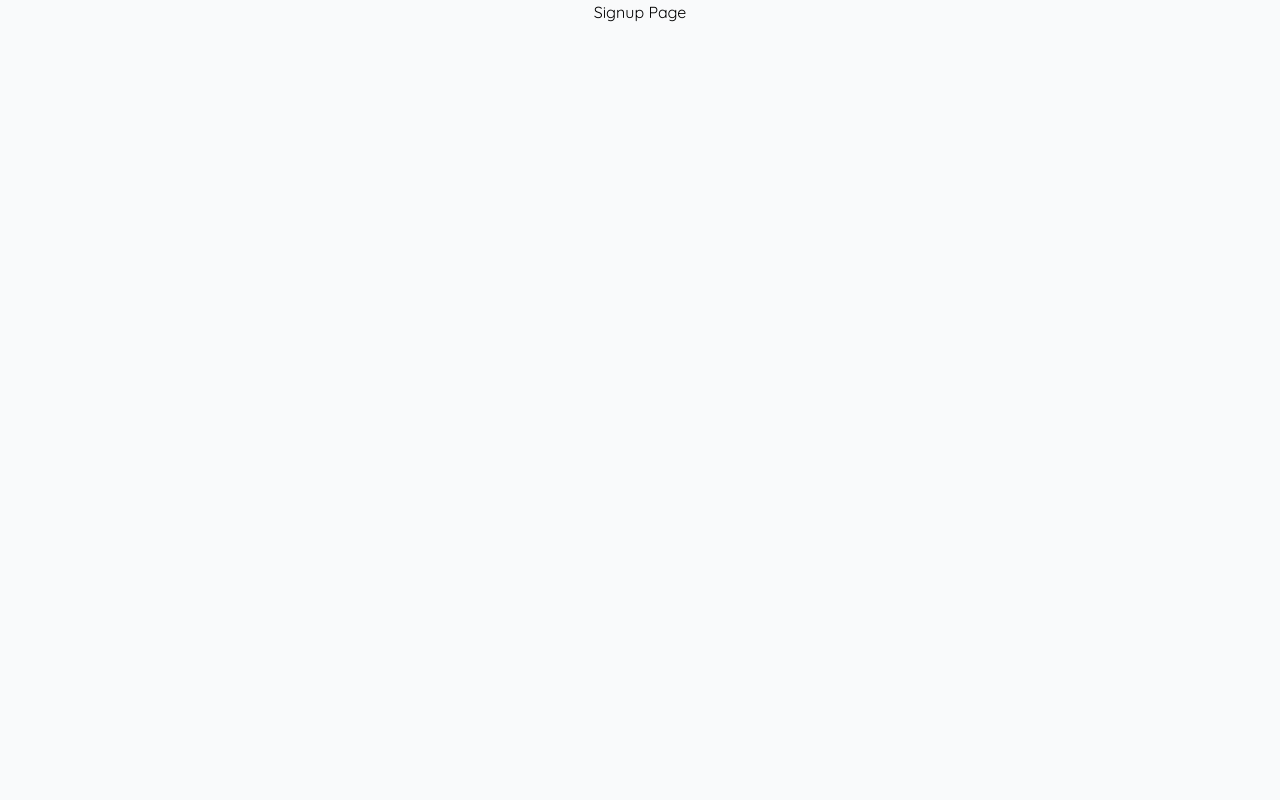
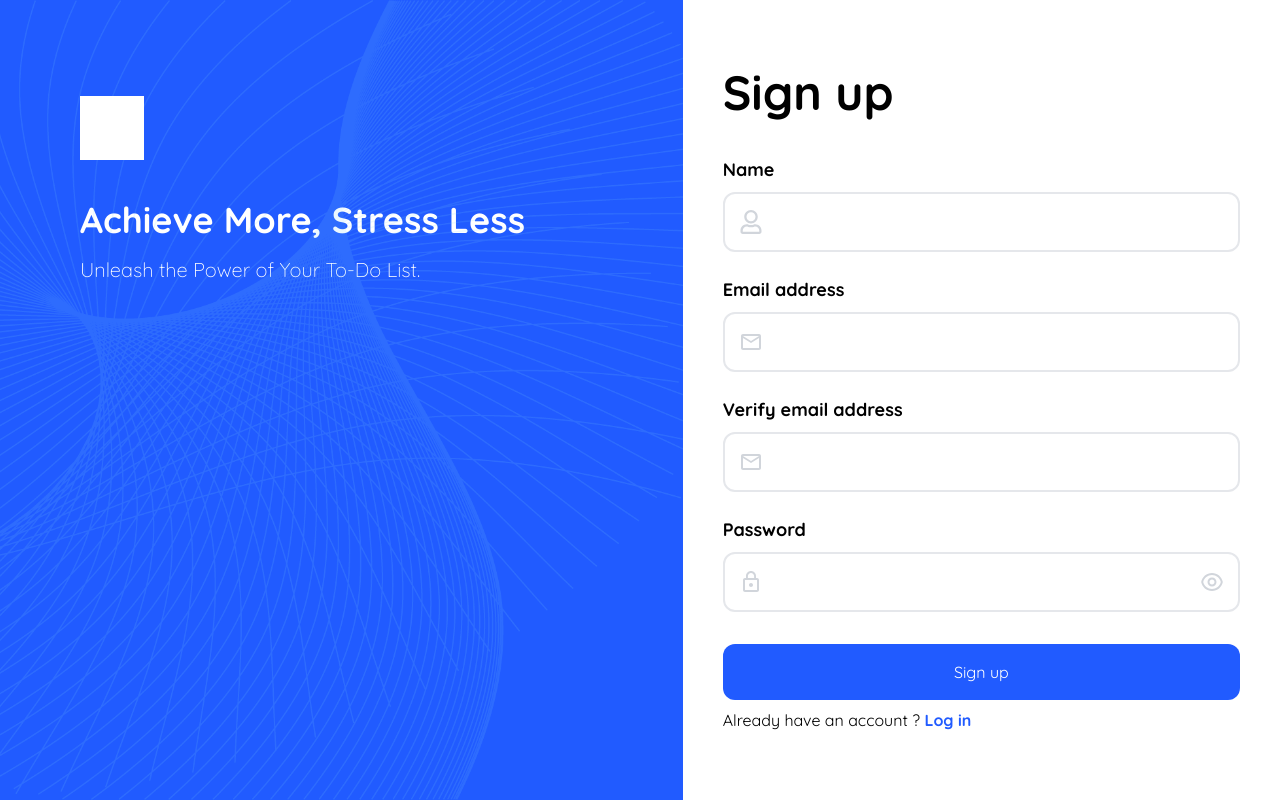
Before and after one commit to vioule/todo-app, a Next.js app: page /signup in a window 1280 px wide. Built offline with nearby package versions, Linux system fonts and the light colour scheme.

Commit message:
Add signup page
create front end behavior
export login/Slogan component to reuse in both login and signup page

```diff
--- a/app/login/page.tsx
+++ b/app/login/page.tsx
@@ -2,13 +2,13 @@
 import Password from "@/components/form/Password";
 import Email from "@/components/form/Email";
 import Spinner from "@/components/icons/Spinner";
-import Image from "next/image";
 import Link from "next/link";
 import { useState } from "react";
 import { z } from "zod";
 import LoginSchema from "@/schemas/Login";
 import { TErrorMessage } from "@/types";
 import ErrorMessage from "@/components/form/ErrorMessage";
+import Slogan from "@/components/login/Slogan";
 
 interface ILoginError {
   email: TErrorMessage;
@@ -60,20 +60,7 @@ export default function Login() {
   };
   return (
     <div className="h-screen w-screen flex flex-row max-w-[1920px]">
-      <div className="relative bg-primary w-full max-lg:hidden text-white px-20 pt-24">
-        <Image
-          src={"/auth-background.png"}
-          alt="Abstract background"
-          width={3900}
-          height={3900}
-          className="absolute top-0 left-0 w-full h-full opacity-15 object-cover"
-        />
-        <div className="relative w-[4rem] h-[4rem] bg-white"></div>
-        <h1 className="text-4xl font-bold mt-10">Achieve More, Stress Less</h1>
-        <h2 className="text-xl font-light mt-4">
-          Unleash the Power of Your To-Do List.
-        </h2>
-      </div>
+      <Slogan />
       <div className="relative bg-white w-full h-full flex justify-center overflow-x-hidden">
         <div className="flex flex-col justify-center p-10 gap-2 h-full max-w-[600px] w-full min-h-[550px] max-sm:min-h-[500px]">
           <div className="w-[4rem] h-[4rem] bg-primary mb-6 hidden max-lg:block"></div>
--- a/app/signup/page.tsx
+++ b/app/signup/page.tsx
@@ -1,3 +1,121 @@
-export default async function Login() {
-  return <div>Signup Page</div>;
+"use client";
+import Password from "@/components/form/Password";
+import Email from "@/components/form/Email";
+import Spinner from "@/components/icons/Spinner";
+import Link from "next/link";
+import { useState } from "react";
+import { z } from "zod";
+import { SignupSchema } from "@/schemas/Login";
+import { TErrorMessage } from "@/types";
+import ErrorMessage from "@/components/form/ErrorMessage";
+import Slogan from "@/components/login/Slogan";
+import Name from "@/components/form/Name";
+
+interface ISignupError {
+  name: TErrorMessage;
+  email: TErrorMessage;
+  verifyEmail: TErrorMessage;
+  password: TErrorMessage;
+  response: TErrorMessage;
 }
+
+export default function Signup() {
+  const [error, setError] = useState<ISignupError>({
+    name: null,
+    email: null,
+    verifyEmail: null,
+    password: null,
+    response: null,
+  });
+  const [name, setName] = useState("");
+  const [email, setEmail] = useState("");
+  const [verifyEmail, setVerifyEmail] = useState("");
+  const [password, setPassword] = useState("");
+  const [isLoading, setIsLoading] = useState(false);
+  const handleOnClick = async () => {
+    try {
+      const res = SignupSchema.parse({ name, email, verifyEmail, password });
+      setIsLoading(true);
+      const response = await fetch("/api/test-loading");
+      const data = await response.json();
+      setIsLoading(false);
+      if (data.user) {
+        //redirect to user dashboard
+      } else {
+        setError({
+          name: null,
+          email: null,
+          verifyEmail: null,
+          password: null,
+          response: data.message,
+        });
+      }
+    } catch (err) {
+      if (err instanceof z.ZodError) {
+        let ret: ISignupError = {
+          name: null,
+          email: null,
+          verifyEmail: null,
+          password: null,
+          response: null,
+        };
+        err.issues.map((e) => {
+          const path = e.path[0] as "email" | "password";
+          ret[path] = e.message;
+        });
+        setError({ ...error, ...ret });
+      } else {
+        throw err;
+      }
+    }
+  };
+  return (
+    <div className="h-screen w-screen flex flex-row max-w-[1920px]">
+      <Slogan />
+      <div className="relative bg-white w-full h-full flex justify-center overflow-x-hidden">
+        <div className="flex flex-col justify-center p-10 gap-2 h-full max-w-[600px] w-full min-h-[800px] max-sm:min-h-[700px]">
+          <div className="w-[4rem] h-[4rem] bg-primary mb-6 hidden max-lg:block"></div>
+          <p className="text-5xl font-bold mb-4">Sign up</p>
+          <span className="font-bold text-lg mt-4">Name</span>
+          <Name onChange={(e) => setName(e.target.value)} error={error.name} />
+          <span className="font-bold text-lg mt-4">Email address</span>
+          <Email
+            onChange={(e) => setEmail(e.target.value)}
+            error={error.email}
+          />
+          <span className="font-bold text-lg mt-4">Verify email address</span>
+          <Email
+            onChange={(e) => setVerifyEmail(e.target.value)}
+            error={error.verifyEmail}
+          />
+          <span className="font-bold text-lg mt-4">Password</span>
+          <Password
+            onChange={(e) => setPassword(e.target.value)}
+            error={error.password}
+          />
+          <button
+            className=" bg-primary text-white p-4 rounded-xl mt-6 hover:bg-primary-darken"
+            onClick={handleOnClick}
+          >
+            Sign up
+          </button>
+          <span>
+            Already have an account ?{" "}
+            <Link
+              href={"/login"}
+              className="text-primary font-bold hover:text-primary-darken"
+            >
+              Log in
+            </Link>
+          </span>
+          <ErrorMessage error={error.response} />
+        </div>
+        {isLoading && (
+          <div className="absolute left-0 top-0 h-full w-full flex justify-center items-center text-primary backdrop-blur-[2px] backdrop-saturate-50">
+            <Spinner size={4} />
+          </div>
+        )}
+      </div>
+    </div>
+  );
+}
--- /dev/null
+++ b/components/form/Name.tsx
@@ -0,0 +1,26 @@
+import { TErrorMessage } from "@/types";
+import { FaRegUser } from "react-icons/fa";
+import ErrorMessage from "./ErrorMessage";
+
+interface IName {
+  onChange: (e: React.ChangeEvent<HTMLInputElement>) => void;
+  error: TErrorMessage;
+}
+
+export default function Name({ onChange, error }: IName) {
+  return (
+    <>
+      <div className="relative">
+        <input
+          type="text"
+          className={`p-4 px-14 border-2 rounded-xl focus:drop-shadow-xl outline-none w-full ${
+            error ? "border-red-300" : "border-gray-200"
+          }`}
+          onChange={onChange}
+        />
+        <FaRegUser className="absolute top-[50%] translate-y-[-50%] left-4 text-[1.5rem] text-gray-300" />
+      </div>
+      <ErrorMessage error={error} />
+    </>
+  );
+}
--- /dev/null
+++ b/components/login/Slogan.tsx
@@ -0,0 +1,20 @@
+import Image from "next/image";
+
+export default function Slogan() {
+  return (
+    <div className="relative bg-primary w-full max-lg:hidden text-white px-20 pt-24">
+      <Image
+        src={"/auth-background.png"}
+        alt="Abstract background"
+        width={3900}
+        height={3900}
+        className="absolute top-0 left-0 w-full h-full opacity-15 object-cover"
+      />
+      <div className="relative w-[4rem] h-[4rem] bg-white"></div>
+      <h1 className="text-4xl font-bold mt-10">Achieve More, Stress Less</h1>
+      <h2 className="text-xl font-light mt-4">
+        Unleash the Power of Your To-Do List.
+      </h2>
+    </div>
+  );
+}
--- a/schemas/Login.ts
+++ b/schemas/Login.ts
@@ -8,4 +8,21 @@ const LoginSchema = z.object({
   password: z.string().min(1, { message: "Password required" }),
 });
 
+export const SignupSchema = z
+  .object({
+    name: z.string().min(1, { message: "Name required" }),
+    email: z
+      .string()
+      .email({ message: "Invalid email address" })
+      .min(1, { message: "Email address required" }),
+    verifyEmail: z
+      .string()
+      .min(1, { message: "Verify email address required" }),
+    password: z.string().min(1, { message: "Password required" }),
+  })
+  .refine((schema) => schema.email === schema.verifyEmail, {
+    message: "Please enter the same email address",
+    path: ["verifyEmail"],
+  });
+
 export default LoginSchema;
```
